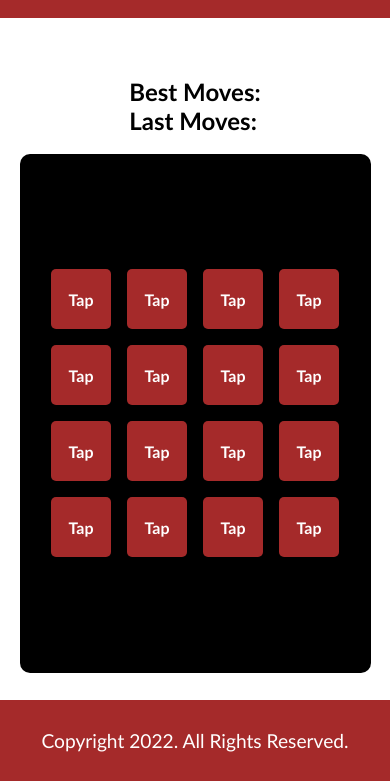
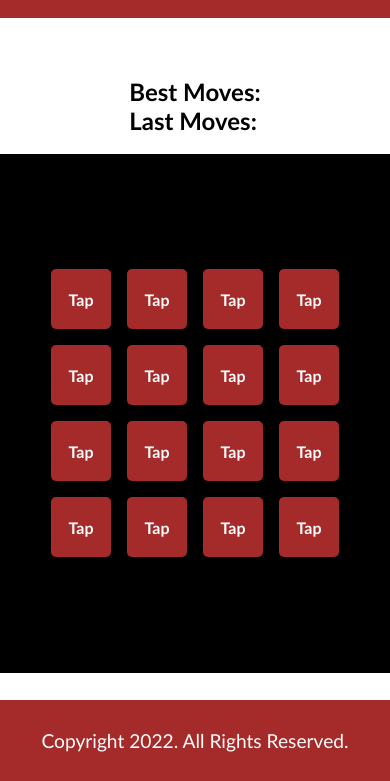
Before and after one commit to Tonywhite1997/memory-game, a plain HTML site: page index.html in a window 390 px wide. Shown: the part 63-844 px from the top of the page. Drawn offline with Linux system fonts and the light colour scheme.

Commit message:
made a tweak to the main grid width for different screen sizes

```diff
--- a/style.css
+++ b/style.css
@@ -42,10 +42,10 @@ body{
 
 .main__grid{
     height: 80%;
-    width: 90%;
+    width: 60%;
     display: grid;
-    grid-template-columns: repeat(4, 100px);
-    grid-template-rows: repeat(4, 100px);
+    grid-template-columns: repeat(4, 80px);
+    grid-template-rows: repeat(4, 80px);
     gap: 1em;
     place-content: center;
     border-radius: 10px;
@@ -53,8 +53,8 @@ body{
 }
 
 .card__container{
-    width: 100px;
-    height: 100px;
+    width: 80px;
+    height: 80px;
     position: relative;
     perspective: 1000px;
 }
@@ -115,6 +115,12 @@ body{
     font-size: 1.2rem;
 }
 
+@media screen and (max-width:900px){
+    .main__grid{
+        width: 80%;
+    }
+}
+
 
 @media screen and (max-width:700px){
     .main__grid{
@@ -131,8 +137,9 @@ body{
         font-size: 2rem;
     }
 }
-@media screen and (max-width:460px){
+@media screen and (max-width:550px){
     .main__grid{
+        width: 90%;
         grid-template-columns: repeat(4, 60px);
         grid-template-rows: repeat(4, 60px);
     }
@@ -146,3 +153,10 @@ body{
         font-size: 1.5rem;
     }
 }
+
+@media screen and (max-width:400px){
+    .main__grid{
+        width: 100%;
+        border-radius: 0;
+    }
+}
```
